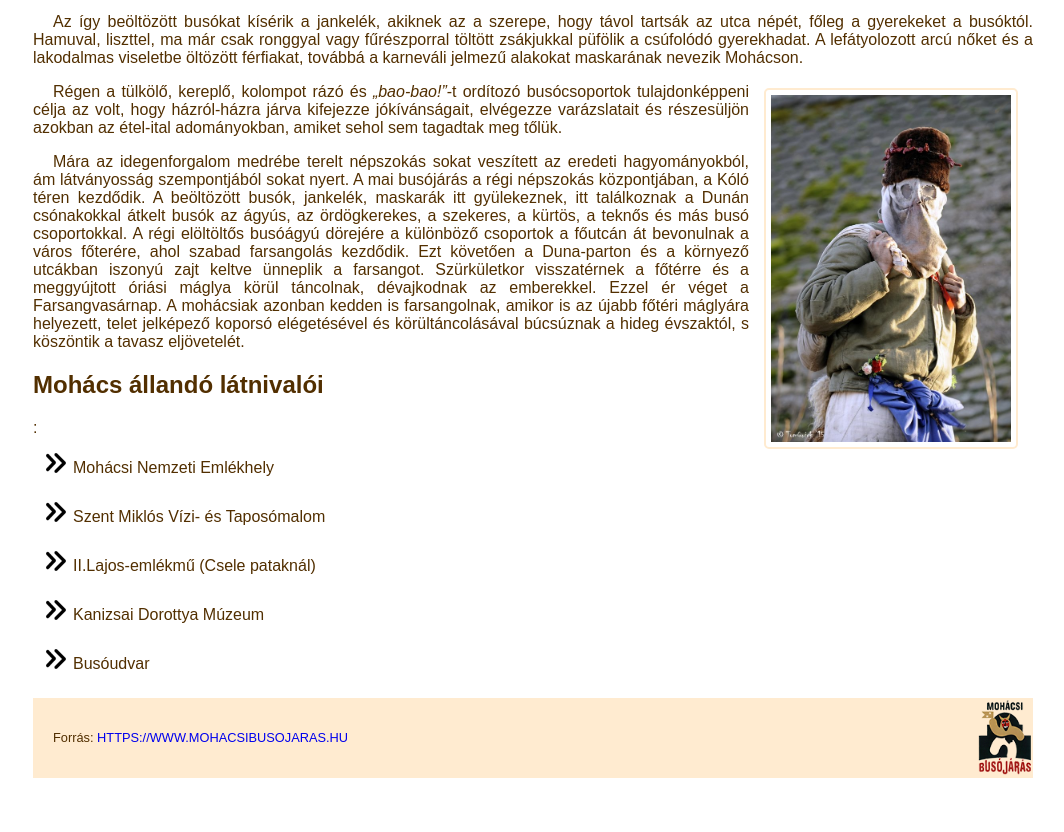
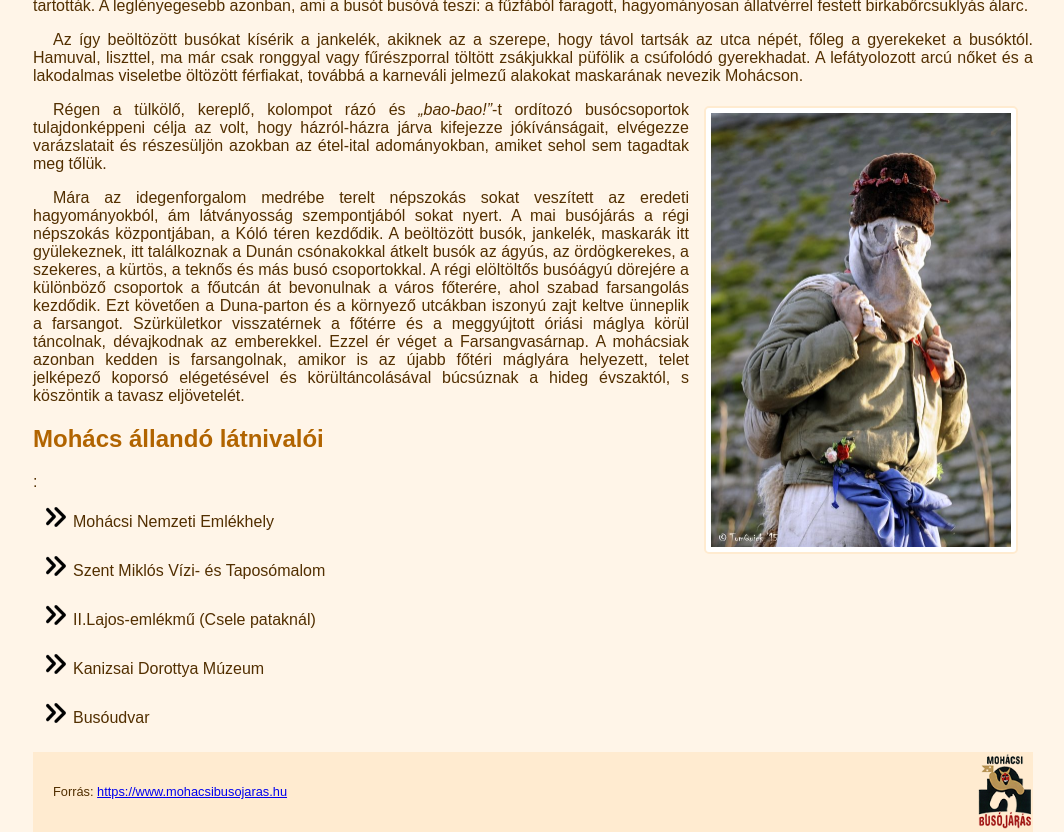
Before and after one commit to fintab24d/Busojaras, a plain HTML site: page index.html in a window 1280 px wide. Shown: the part 693-1525 px from the top of the page, without its empty margins (107-1171 px from the left). Before the commit the page ends 1471 px from the top, so only its background shows below. Drawn offline with Linux system fonts and the light colour scheme.

Commit message:
11.feladat

```diff
--- a/buso.css
+++ b/buso.css
@@ -5,6 +5,7 @@ body {
 	max-width: 1000px;
 	text-align: justify;
 	color: #522F00;
+	background-color: #FFF5E8;
 }
 
 p:first-letter {
@@ -18,7 +19,7 @@ header {
 	height: 250px;
 }
 
-h1{
+h1,h2 {
 	color: #B16400;
 }
 
@@ -29,6 +30,7 @@ img {
 	margin: 5px 15px;
 	width: 15em;
 	background-color: white;
+	min-width: 300px;
 }
 
 .balra {
@@ -56,10 +58,6 @@ footer{
 	font-size: 0.8em;
 }
 
-a {
-	text-transform: uppercase;
-	text-decoration: none;
-}
 
 @media screen and (max-width:600px) {
   .balra, .jobbra {
--- a/index.html
+++ b/index.html
@@ -61,7 +61,7 @@
 
     </section>
     <footer>
-        <p>Forrás: <a href="https://www.mohacsibusojaras.hu">https://www.mohacsibusojaras.hu</a></p>
+        <p>Forrás: <a href="https://www.mohacsibusojaras.hu" target="_blank">https://www.mohacsibusojaras.hu</a></p>
     </footer>
 </body>
 
```
